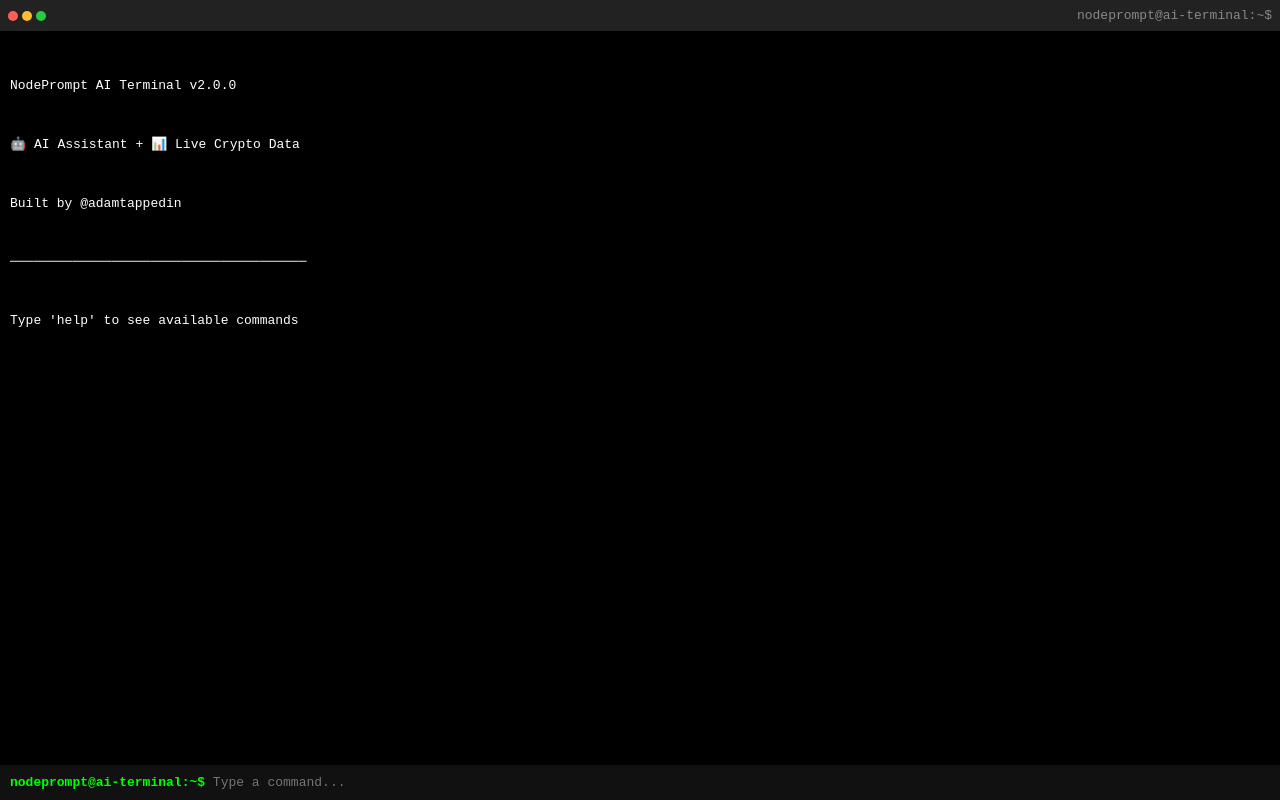
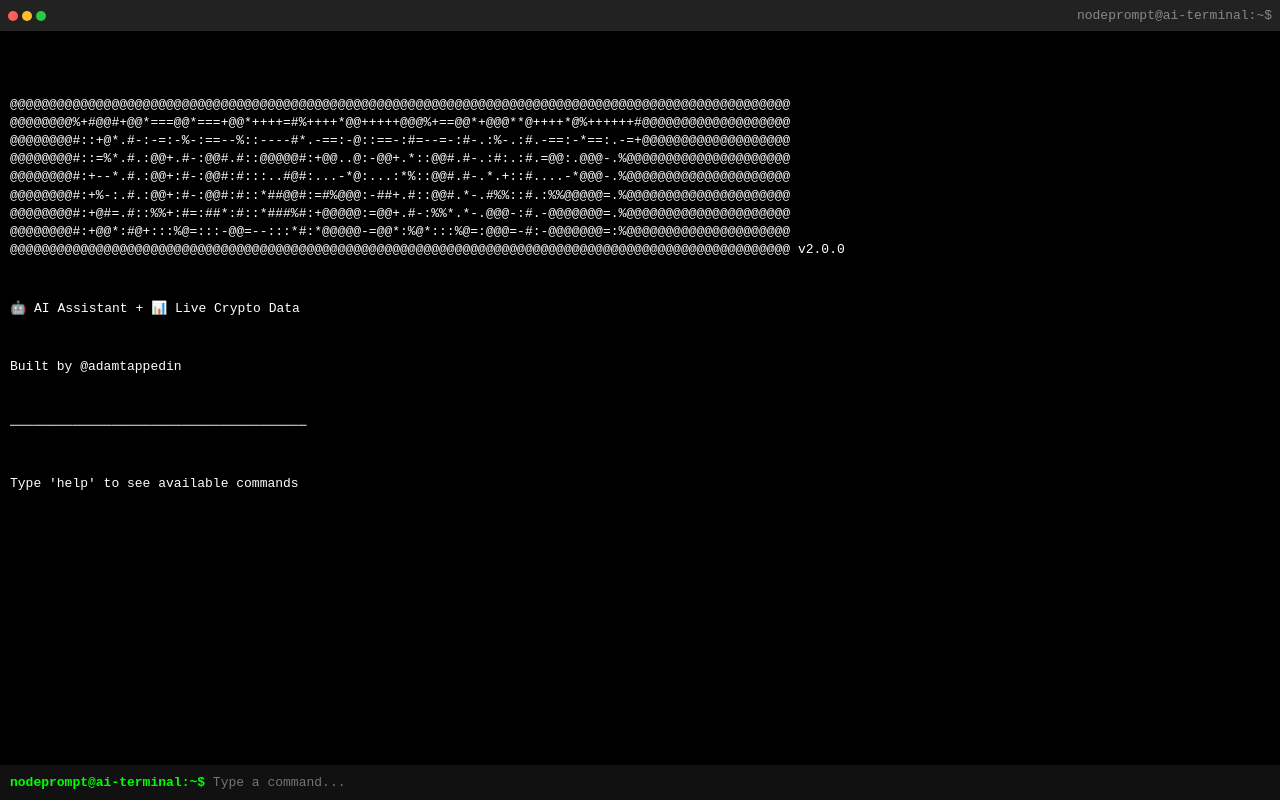
Before and after one commit to kmtnemzx/cryptowebsitefull, a plain HTML site: page index.html in a window 1280 px wide. Drawn offline with Linux system fonts and the light colour scheme.

Commit message:
Update index.html

```diff
--- a/index.html
+++ b/index.html
@@ -207,7 +207,16 @@
 
     <div class="terminal-body">
         <div class="terminal-output" id="output">
-            <div class="message bot-message">NodePrompt AI Terminal v2.0.0</div>
+            <div class="message bot-message">
+@@@@@@@@@@@@@@@@@@@@@@@@@@@@@@@@@@@@@@@@@@@@@@@@@@@@@@@@@@@@@@@@@@@@@@@@@@@@@@@@@@@@@@@@@@@@@@@@@@@@
+@@@@@@@@%+#@@#+@@*===@@*===+@@*++++=#%++++*@@+++++@@@%+==@@*+@@@**@++++*@%++++++#@@@@@@@@@@@@@@@@@@@
+@@@@@@@@#::+@*.#-:-=:-%-:==--%::----#*.-==:-@::==-:#=--=-:#-.:%-.:#.-==:-*==:.-=+@@@@@@@@@@@@@@@@@@@
+@@@@@@@@#::=%*.#.:@@+.#-:@@#.#::@@@@@#:+@@..@:-@@+.*::@@#.#-.:#:.:#.=@@:.@@@-.%@@@@@@@@@@@@@@@@@@@@@
+@@@@@@@@#:+--*.#.:@@+:#-:@@#:#:::..#@#:...-*@:...:*%::@@#.#-.*.+::#....-*@@@-.%@@@@@@@@@@@@@@@@@@@@@
+@@@@@@@@#:+%-:.#.:@@+:#-:@@#:#::*##@@#:=#%@@@:-##+.#::@@#.*-.#%%::#.:%%@@@@@=.%@@@@@@@@@@@@@@@@@@@@@
+@@@@@@@@#:+@#=.#::%%+:#=:##*:#::*###%#:+@@@@@:=@@+.#-:%%*.*-.@@@-:#.-@@@@@@@=.%@@@@@@@@@@@@@@@@@@@@@
+@@@@@@@@#:+@@*:#@+:::%@=:::-@@=--:::*#:*@@@@@-=@@*:%@*:::%@=:@@@=-#:-@@@@@@@=:%@@@@@@@@@@@@@@@@@@@@@
+@@@@@@@@@@@@@@@@@@@@@@@@@@@@@@@@@@@@@@@@@@@@@@@@@@@@@@@@@@@@@@@@@@@@@@@@@@@@@@@@@@@@@@@@@@@@@@@@@@@@ v2.0.0</div>
             <div class="message bot-message">🤖 AI Assistant + 📊 Live Crypto Data</div>
             <div class="message bot-message">Built by @adamtappedin</div>
             <div class="message bot-message">──────────────────────────────────────</div>
```
